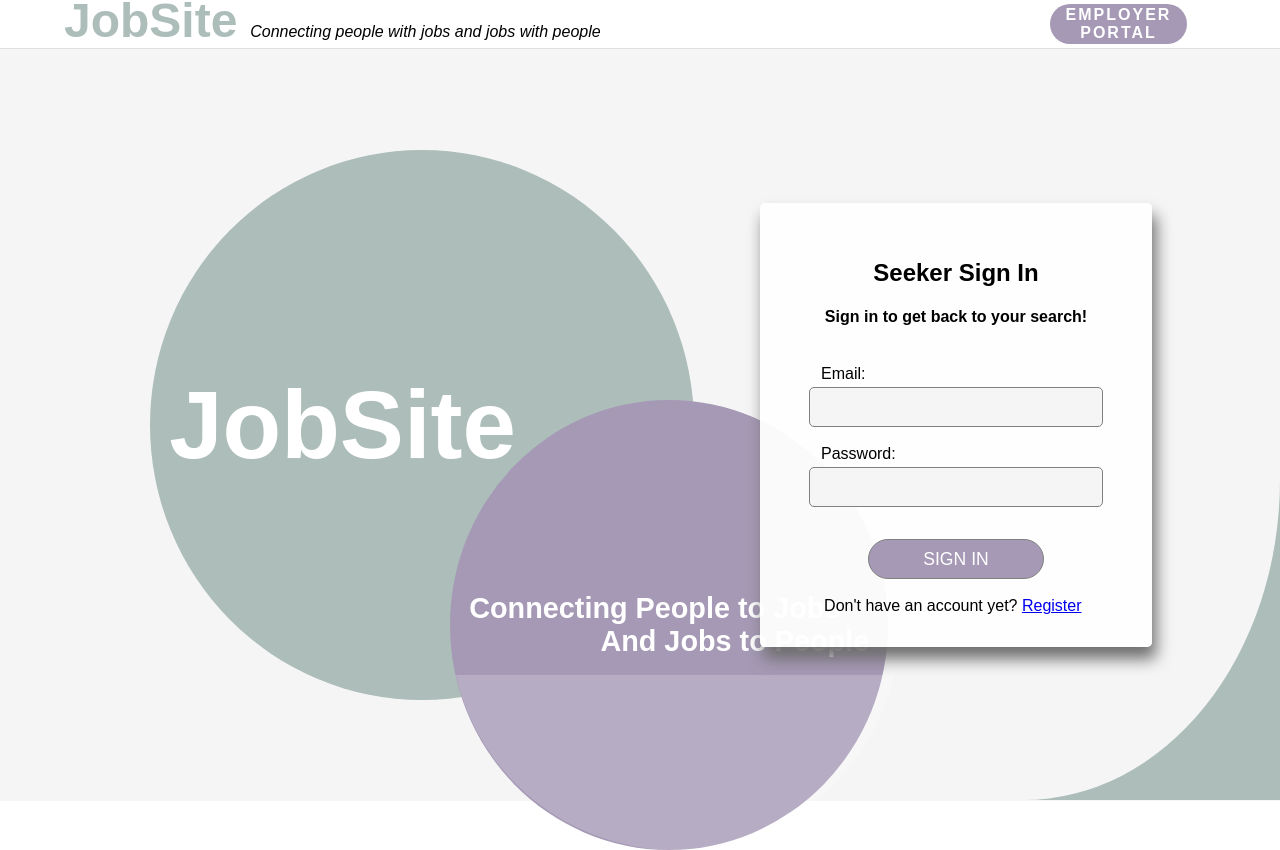
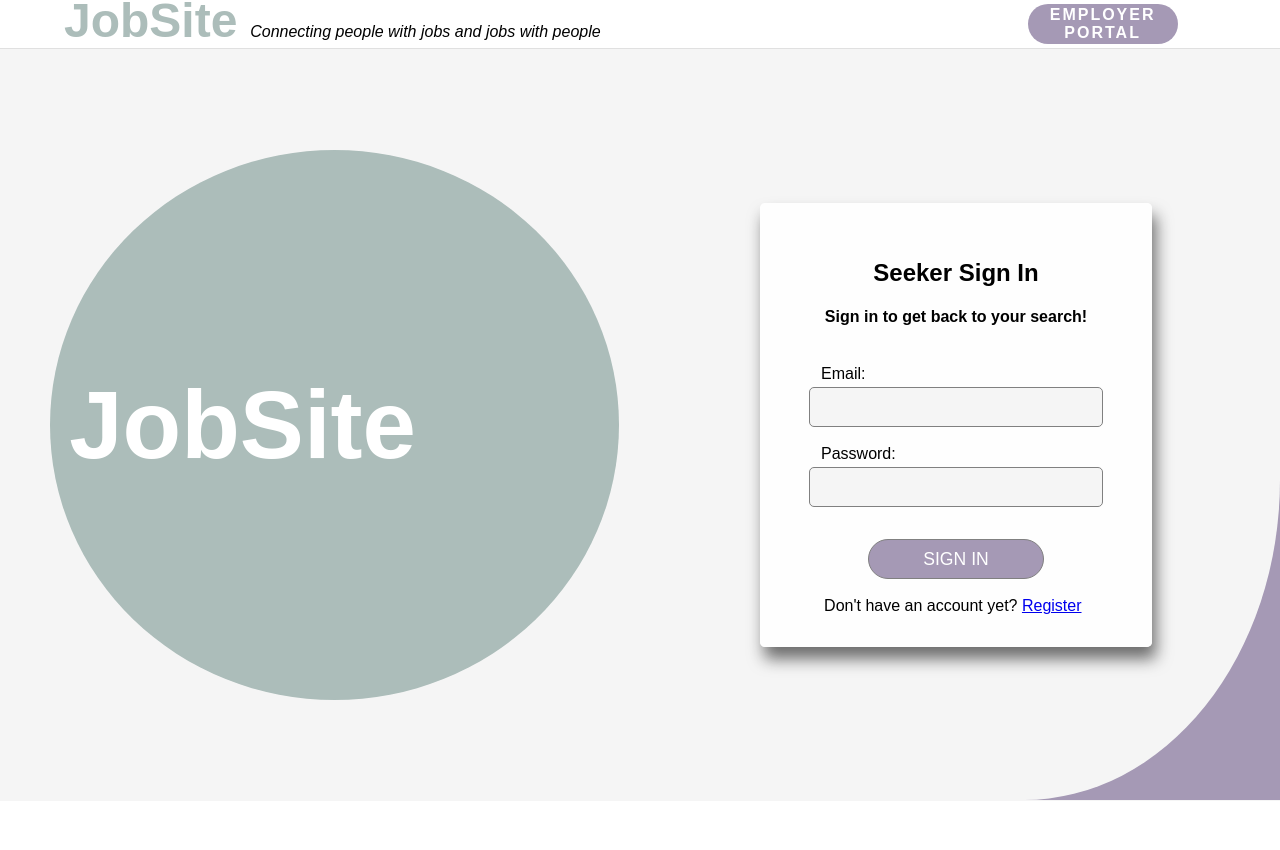
Before and after one commit to JacobWPeterson/JobSite, a React app: page /#/ in a window 1280 px wide. After the commit the page ends 809 px from the top, so only its background shows below. Built offline with nearby package versions, Linux system fonts and the light colour scheme; the HTML template or start-up script is replaced by a standard one.

Commit message:
Finished landing page revisions
-Added additional styling
–Made more responsive

```diff
--- a/client/src/components/FrontPage.jsx
+++ b/client/src/components/FrontPage.jsx
@@ -11,7 +11,11 @@ const FlexDiv = styled.div`
   justify-content: center;
   flex-wrap: wrap;
   overflow-x: hidden;
+  background: ${schema.primary};
+
+  @media (min-width: 575px) {
     background: whitesmoke;
+  }
 
   @media (min-width: 768px) {
     justify-content: flex-end;
@@ -19,26 +23,48 @@ const FlexDiv = styled.div`
 `;
 
 const Circle = styled.div`
-  position: absolute;
-  left: 150px;
-  top: 150px;
+  display: none;
+
+  @media (min-width: 575px) {
+    position: fixed;
+    top: 54%;
+    left: 50%;
+    transform: translate(-50%, -50%);
     background: ${schema.primary};
-  margin: 0;
-  width: 525px;
+    width: 550px;
     height: 550px;
     border-radius: 50%;
     display: flex;
     align-items: center;
     justify-content: left;
     padding: 0 0 0 1.5vw;
-  color: white;
+    color:${schema.primary};
     font-size: 6rem;
     font-weight: bold;
+  }
+
+  @media (min-width: 1120px) {
+    position: absolute;
+    color: white;
+    left: 50px;
+    top: 150px;
+    transform: none;
+  }
+
+  @media (min-width: 1440px) {
+    position: absolute;
+    left: 150px;
+    top: 150px;
+    transform: none;
+  }
 `;
 
 const SmallCircle = styled.div`
+  display: none;
+
+  @media (min-width: 1325px) {
     position: absolute;
-  left: 450px;
+    left: 345px;
     top: 400px;
     background: ${schema.secondary};
     margin: 0;
@@ -54,11 +80,20 @@ const SmallCircle = styled.div`
     font-size: 1.8rem;
     font-weight: bold;
     text-align-last: right;
+  }
+
+  @media (min-width: 1440px) {
+    left: 450px;
+    top: 400px;
+  }
 `;
 
 const CircleHolder = styled.div`
+  display: none;
+
+  @media (min-width: 1325px) {
     position: absolute;
-  left: 445px;
+    left: 340px;
     top: 675px;
     margin: 0;
     width: 459px;
@@ -67,6 +102,12 @@ const CircleHolder = styled.div`
     display: flex;
     align-items: flex-end;
     justify-content: center;
+  }
+
+  @media (min-width: 1440px) {
+    left: 445px;
+    top: 675px;
+  }
 `;
 
 const ThirdCircle = styled.div`
@@ -79,6 +120,10 @@ const ThirdCircle = styled.div`
 `;
 
 const Corner = styled.div`
+  display: none;
+
+  @media (min-width: 1120px) {
+    display: inline;
     width: 20vw;
     height: 40vh;
     overflow: hidden;
@@ -95,14 +140,33 @@ const Corner = styled.div`
       border-radius: 50%;
       bottom: 0;
       right: 0;
+      box-shadow: 20vh 10vw 0 0 ${schema.secondary};
+    }
+  }
+
+  @media (min-width: 1325px) {
+    &:before {
       box-shadow: 20vh 10vw 0 0 ${schema.primary};
+    }
+  }
 `;
 
 const Form = styled.form`
   min-height: 45vh;
+  width: min(320px, 90vw);
+  margin: auto;
+  padding: 5vh 5vw;
+  border-radius: 5px;
+  position: relative;
+  text-align: center;
+  justify-content: space-around;
+  background: rgba(255,255,255,0.95);
+  box-shadow: 4px 12px 16px #6d6d6d;
+
+  @media (min-width: 1120px) {
+    min-height: 45vh;
     min-width: 256px;
     max-width: 320px;
-  margin: auto;
     padding: 36px;
     border-radius: 5px;
     position: relative;
@@ -110,11 +174,10 @@ const Form = styled.form`
     justify-content: space-around;
     background: rgba(255,255,255,0.95);
     box-shadow: 4px 12px 16px #6d6d6d;
-
-  @media (min-width: 768px) {
     margin: auto 10vw auto 0;
   }
 `;
+
 const Input = styled.input`
   height: 36px;
   width: 90%;
@@ -122,10 +185,12 @@ const Input = styled.input`
   border-radius: 5px;
   background: whitesmoke;
 `;
+
 const Label = styled.label`
   float: left;
   margin: 18px 25px 4px 25px;
 `;
+
 const Button = styled.button`
   height: 40px;
   width: 55%;
@@ -137,6 +202,7 @@ const Button = styled.button`
   font-size: 1.1rem;
   ${schema.hoverEffect}
 `;
+
 const BottomDiv = styled.div`
   position: absolute;
   bottom: 0;
@@ -144,9 +210,10 @@ const BottomDiv = styled.div`
   margin: auto auto 32px auto;
   text-align: center;
 `;
+
 const ToggleButtonDiv = styled.div`
   height: 6vh;
-  width: 10vw;
+  width: auto;
   position: absolute;
   top: 0;
   right: 8vw;
@@ -155,6 +222,7 @@ const ToggleButtonDiv = styled.div`
   justify-content: space-between;
   align-items: center;
 `;
+
 const Toggle = schema.searchButton;
 
 const SEEKER_REGISTER_HEADER = 'Looking for a job? Sign up now!';
```
Lines whose indentation alone changed are shown as unchanged.
